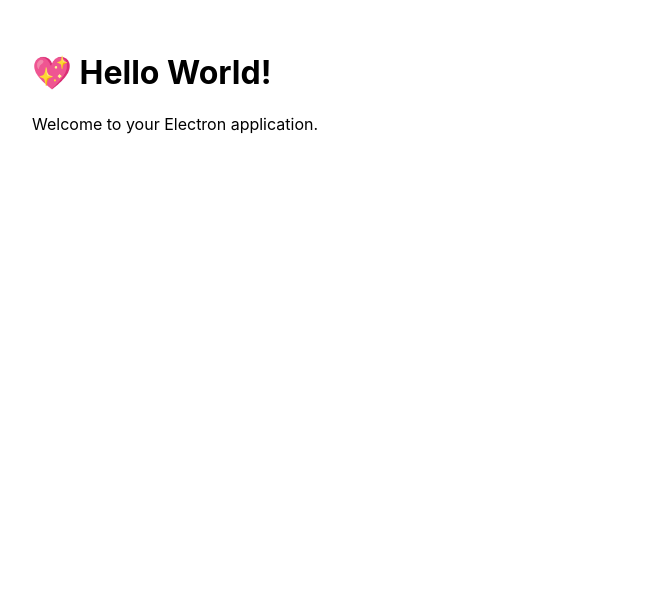
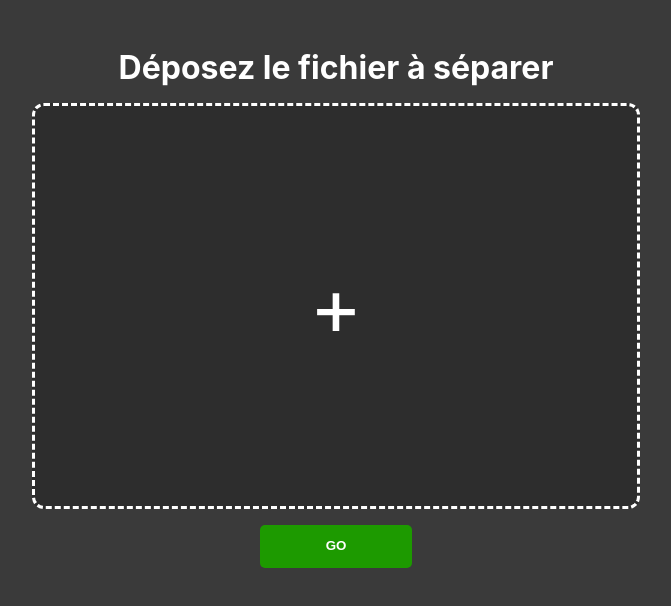
Before and after one commit to puka-tchou/log-splitter, an Electron app: page src/index.html in a window 800 px wide. Shown: the whole page, without its empty margins (64-735 px from the left). Drawn offline with Linux system fonts and the light colour scheme.

Commit message:
feature: Create basic UI

```diff
--- a/src/index.css
+++ b/src/index.css
@@ -1,6 +1,44 @@
 body {
-  font-family: -apple-system, BlinkMacSystemFont, "Segoe UI", Roboto, Helvetica, Arial, sans-serif;
+  font-family: -apple-system, BlinkMacSystemFont, "Segoe UI", Roboto, Helvetica,
+    Arial, sans-serif;
   margin: auto;
   max-width: 38rem;
   padding: 2rem;
+  background-color: #3a3a3a;
+  display: flex;
+  flex-direction: column;
+  color: #fff;
+  align-items: center;
+  justify-content: center;
 }
+
+h1 {
+  margin: 1rem;
+}
+
+button {
+  border: none;
+  border-radius: 5px;
+  padding: 0.5rem;
+  margin: 1rem;
+}
+
+#drop-zone {
+  font-size: 5em;
+  background-color: #2d2d2d;
+  color: #fff;
+  border-radius: 12px;
+  align-self: stretch;
+  border: 3px dashed;
+  text-align: center;
+  line-height: 50vh;
+}
+
+#go-button {
+  min-width: 25%;
+  line-height: 2em;
+  background-color: #1d9a00;
+  text-transform: uppercase;
+  font-weight: bold;
+  color: #fff;
+}
--- a/src/index.html
+++ b/src/index.html
@@ -1,12 +1,13 @@
 <!DOCTYPE html>
 <html>
   <head>
-    <meta charset="UTF-8">
-    <title>Hello World!</title>
-    <link rel="stylesheet" href="index.css">
+    <meta charset="UTF-8" />
+    <title>Log splitter</title>
+    <link rel="stylesheet" href="index.css" />
   </head>
   <body>
-    <h1>💖 Hello World!</h1>
-    <p>Welcome to your Electron application.</p>
+    <h1>Déposez le fichier à séparer</h1>
+    <section id="drop-zone">+</section>
+    <button id="go-button">Go</button>
   </body>
 </html>
```
